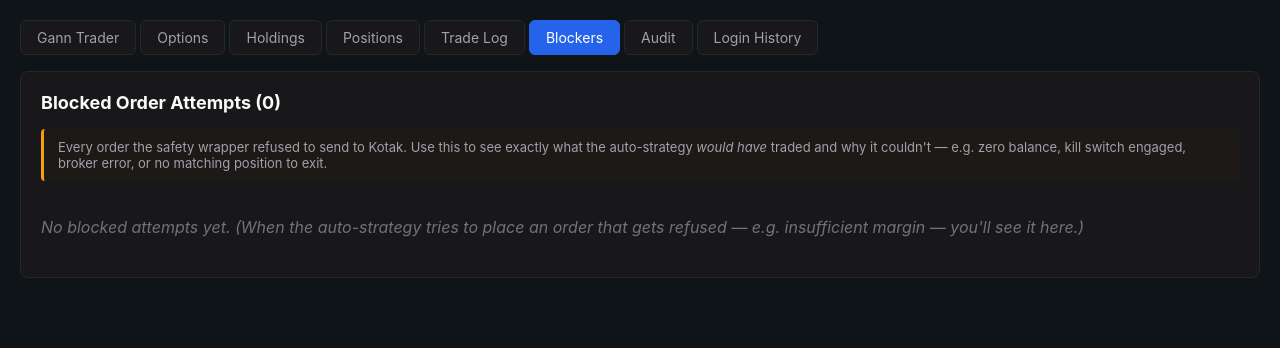
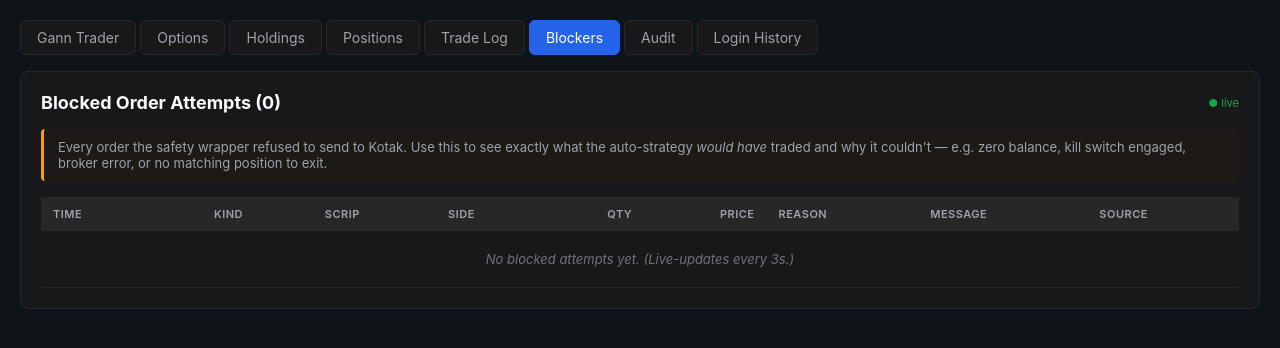
Before and after one commit to mathankj/kotak-dashboard, a Flask app: page /blockers in a window 1280 px wide. Shown: the part 66-414 px from the top of the page. Run offline with Flask 3, Linux system fonts and the light colour scheme.

Commit message:
feat(blockers): live-update table + count without manual refresh
The /blockers page was server-rendered Jinja with no JS polling on the
table. Result: even with the autonomous ticker writing new blocks to disk
every few seconds, the count "(18)" and table rows stayed frozen until
the user pressed F5. The toaster popped notifications correctly, but the
underlying list didn't update — so "auto" felt half-broken.

Add /api/blocked-list (returns last 500 blocks as JSON) and a 3s poller
in blockers.html that rebuilds <tbody> + the count span in place. Same
model as the Options page. Also flatten the if/else around the table so
the JS poller works even when the page first renders with zero blocks.

Co-Authored-By: Claude Opus 4.6 <noreply@anthropic.com>

```diff
--- a/app.py
+++ b/app.py
@@ -587,6 +587,18 @@ def recent_blocks_api():
     })
 
 
+@app.route("/api/blocked-list")
+def blocked_list_api():
+    """Live-table feed for the /blockers page. Returns the same list the
+    page first server-renders (last 500 blocks, newest first). Polled by
+    the page every 3s so the count + rows update without a manual refresh
+    when the autonomous ticker writes new entries."""
+    return jsonify({
+        "blocks": read_recent_blocked(500),
+        "ts": now_ist().isoformat(),
+    })
+
+
 @app.route("/api/margin-summary")
 def margin_summary_api():
     """Return available cash so the order ticket can show margin headroom."""
--- a/frontend/templates/blockers.html
+++ b/frontend/templates/blockers.html
@@ -64,7 +64,8 @@
 
 <div class="card">
   <div class="card-head">
-    <h2>Blocked Order Attempts ({{ blocks|length }})</h2>
+    <h2>Blocked Order Attempts (<span id="blkCount">{{ blocks|length }}</span>)</h2>
+    <span id="blkLive" style="font-size:11px;color:#16a34a;">● live</span>
   </div>
   <div class="lead">
     Every order the safety wrapper refused to send to Kotak. Use this to see
@@ -72,7 +73,9 @@
     couldn't &mdash; e.g. zero balance, kill switch engaged, broker error,
     or no matching position to exit.
   </div>
-  {% if blocks %}
+  {# Always render the table (even when empty) so the JS poller can fill it
+     in live as the autonomous ticker writes new blocked-attempt entries.
+     Empty state is handled inside <tbody> as a single placeholder row. #}
     <table>
       <thead>
         <tr>
@@ -88,7 +91,10 @@
           <th>Source</th>
         </tr>
       </thead>
-      <tbody>
+      <tbody id="blkBody">
+        {% if not blocks %}
+          <tr><td colspan="10" class="empty" style="text-align:center;">No blocked attempts yet. (Live-updates every 3s.)</td></tr>
+        {% endif %}
         {% for b in blocks %}
           <tr>
             <td>{{ b.get('ts', '')[11:19] }}<br><span style="color:#71717a;font-size:11px">{{ b.get('ts', '')[:10] }}</span></td>
@@ -109,10 +115,65 @@
         {% endfor %}
       </tbody>
     </table>
-  {% else %}
-    <div class="empty">No blocked attempts yet. (When the auto-strategy tries to place an order that gets refused &mdash; e.g. insufficient margin &mdash; you'll see it here.)</div>
-  {% endif %}
 </div>
+
+<script>
+// Live-refresh the blocked-attempts table every 3s so the count and rows
+// update on their own as the autonomous ticker writes new entries — no
+// manual page refresh required. The toaster (_blocker_toaster.html) handles
+// the popup notification on top of this.
+const BLK_POLL_MS = 3000;
+
+function escHtml(s) {
+  return String(s == null ? '' : s)
+    .replace(/&/g, '&amp;').replace(/</g, '&lt;').replace(/>/g, '&gt;')
+    .replace(/"/g, '&quot;').replace(/'/g, '&#39;');
+}
+
+function rowHtml(b) {
+  const ts = b.ts || '';
+  const time = ts.slice(11, 19);
+  const date = ts.slice(0, 10);
+  const sideHtml = b.side
+    ? `<span class="pill pill-side-${escHtml(b.side)}">${b.side === 'B' ? 'BUY' : 'SELL'}</span>`
+    : '-';
+  const priceHtml = (b.price != null && b.price !== '')
+    ? Number(b.price).toFixed(2)
+    : '-';
+  return `<tr>
+    <td>${escHtml(time)}<br><span style="color:#71717a;font-size:11px">${escHtml(date)}</span></td>
+    <td><span class="pill pill-blocked">BLOCKED</span></td>
+    <td><span class="pill pill-kind">${escHtml(b.kind || '-')}</span></td>
+    <td>${escHtml(b.scrip || '')}</td>
+    <td>${sideHtml}</td>
+    <td class="num">${escHtml(b.qty || '-')}</td>
+    <td class="num">${priceHtml}</td>
+    <td><span class="reason">${escHtml(b.result || '')}</span></td>
+    <td class="msg">${escHtml(b.message || '')}</td>
+    <td><span class="pill pill-source">${escHtml(b.source || '-')}</span></td>
+  </tr>`;
+}
+
+async function refreshBlockers() {
+  const live = document.getElementById('blkLive');
+  try {
+    const r = await fetch('/api/blocked-list', {cache: 'no-store'});
+    const d = await r.json();
+    const blocks = d.blocks || [];
+    document.getElementById('blkCount').textContent = blocks.length;
+    const body = document.getElementById('blkBody');
+    if (body) {
+      body.innerHTML = blocks.length
+        ? blocks.map(rowHtml).join('')
+        : '<tr><td colspan="10" class="empty" style="text-align:center;">No blocked attempts yet. (Live-updates every 3s.)</td></tr>';
+    }
+    live.textContent = '● live'; live.style.color = '#16a34a';
+  } catch (e) {
+    live.textContent = '● stale'; live.style.color = '#dc2626';
+  }
+}
+setInterval(refreshBlockers, BLK_POLL_MS);
+</script>
 
 {% include "_blocker_toaster.html" %}
 </body>
```
